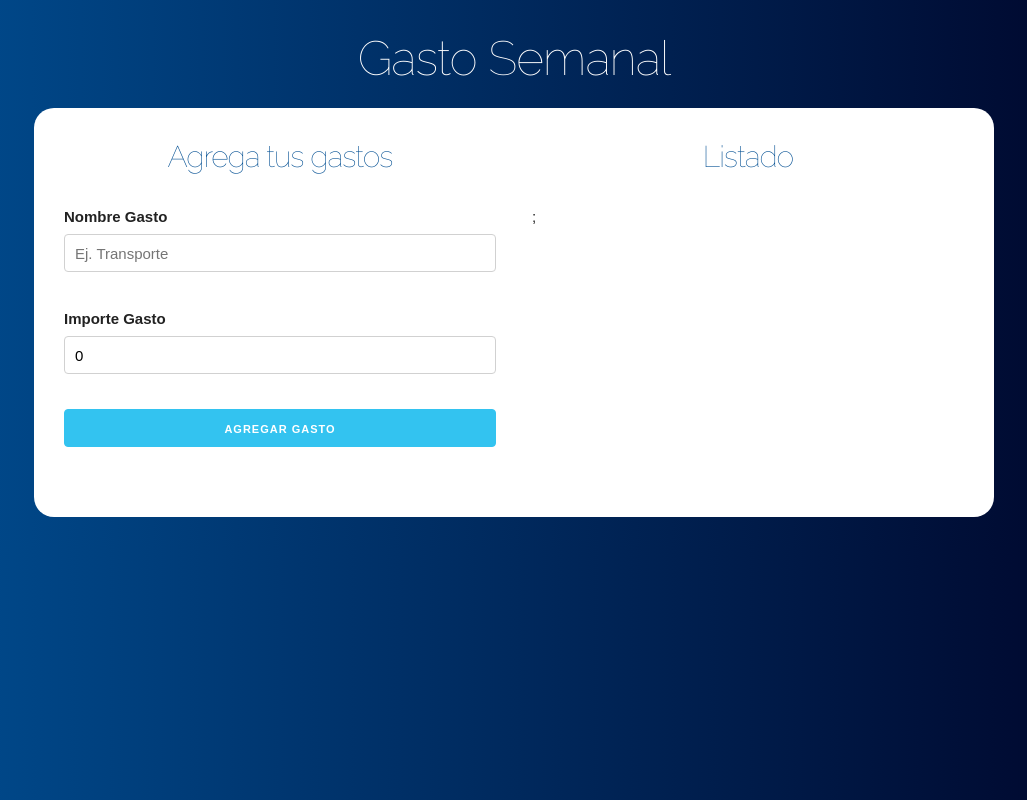
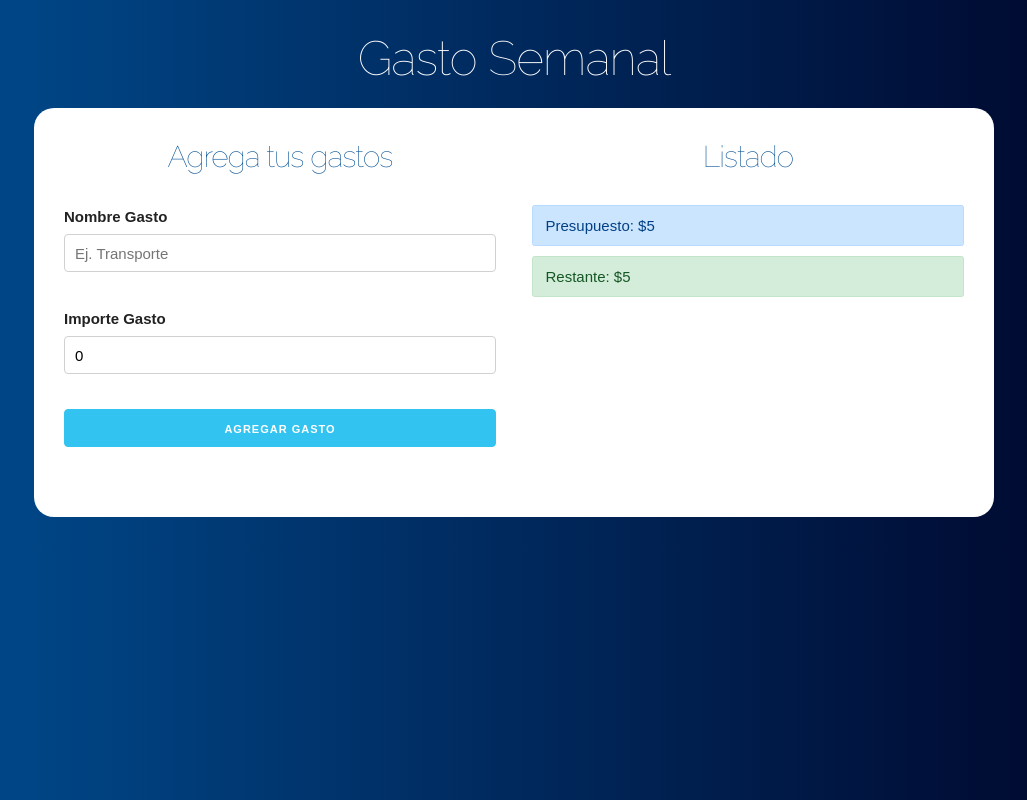
Before and after one commit to FranMolleda/Presupuesto, a React (Create React App) app: page / in a window 1280 px wide. Both pictures are taken after typing "5" into the empty fields and a click on the input "Definir Presupuesto". Shown: the whole page, without its empty margins (126-1153 px from the left). Built offline with nearby package versions, Linux system fonts and the light colour scheme.

Commit message:
Componente restante, restando del presupuesto (useEffect y cambiando  color del restante

```diff
--- a/src/App.js
+++ b/src/App.js
@@ -1,17 +1,31 @@
-import React, { Fragment, useState } from "react";
+import React, { Fragment, useState, useEffect } from "react";
 import Pregunta from "./components/Pregunta";
 import Formulario from "./components/Formulario";
 import Listado from "./components/Listado";
+import ControlPresupuesto from "./components/ControlPresupuesto";
 
 function App() {
   const [presupuesto, setPresupuesto] = useState(0);
   const [restante, setRestante] = useState(0);
   const [mostrarpregunta, setMostrarpregunta] = useState(true);
   const [gastos, setGastos] = useState([]);
+  const [gasto, setGasto] = useState({});
+  const [creargasto, setCreargasto] = useState(false);
 
-  const agregarGasto = (gasto) => {
-    setGastos([...gastos, gasto]);
-  };
+  //UseEfect que actualiza el restante
+  useEffect(() => {
+    //Agrega el nuevo presupuesto
+    if (creargasto) {
+      setGastos([...gastos, gasto]);
+
+      //resta del presupuesto actual
+      const restaGasto = restante - gasto.cantidad;
+      setRestante(restaGasto);
+    }
+
+    //Despues de que se ejecute lo ponemos en false otra vez
+    setCreargasto(false);
+  }, [gasto, creargasto, gastos, restante]);
 
   return (
     <Fragment>
@@ -28,10 +42,19 @@ function App() {
             ) : (
               <div className="row">
                 <div className="one-half column">
-                  <Formulario agregarGasto={agregarGasto} />
+                  <Formulario
+                    setGasto={setGasto}
+                    setCreargasto={setCreargasto}
+                  />
                 </div>
                 <div className="one-half column">
-                  <Listado gastos={gastos} />;
+                  <Listado gastos={gastos} />
+                </div>
+                <div className="one-half column">
+                  <ControlPresupuesto
+                    presupuesto={presupuesto}
+                    restante={restante}
+                  />
                 </div>
               </div>
             )}
--- /dev/null
+++ b/src/components/ControlPresupuesto.js
@@ -0,0 +1,15 @@
+import React, { Fragment } from "react";
+import { revisarPresupuesto } from "../helpers";
+
+const ControlPresupuesto = ({ presupuesto, restante }) => {
+  return (
+    <Fragment>
+      <div className="alert alert-primary">Presupuesto: ${presupuesto}</div>
+      <div className={revisarPresupuesto(presupuesto, restante)}>
+        Restante: ${restante}
+      </div>
+    </Fragment>
+  );
+};
+
+export default ControlPresupuesto;
--- a/src/components/Formulario.js
+++ b/src/components/Formulario.js
@@ -2,7 +2,7 @@ import React, { useState } from "react";
 import Error from "./Error";
 import shortid from "shortid";
 
-const Formulario = ({ agregarGasto }) => {
+const Formulario = ({ setGasto, setCreargasto }) => {
   const [nombre, setNombre] = useState("");
   const [cantidad, setCantidad] = useState(0);
   const [error, setError] = useState(false);
@@ -29,7 +29,8 @@ const Formulario = ({ agregarGasto }) => {
 
     console.log(gasto);
     //Pasar el gasto al componente principal
-    agregarGasto(gasto);
+    setGasto(gasto);
+    setCreargasto(true);
 
     //Resetear el form
     setNombre("");
--- /dev/null
+++ b/src/helpers.js
@@ -0,0 +1,12 @@
+export const revisarPresupuesto = (presupuesto, restante) => {
+  let clase;
+
+  if (presupuesto / 4 > restante) {
+    clase = "alert alert-danger";
+  } else if (presupuesto / 2 > restante) {
+    clase = "alert alert-warning";
+  } else {
+    clase = "alert alert-success";
+  }
+  return clase;
+};
```
